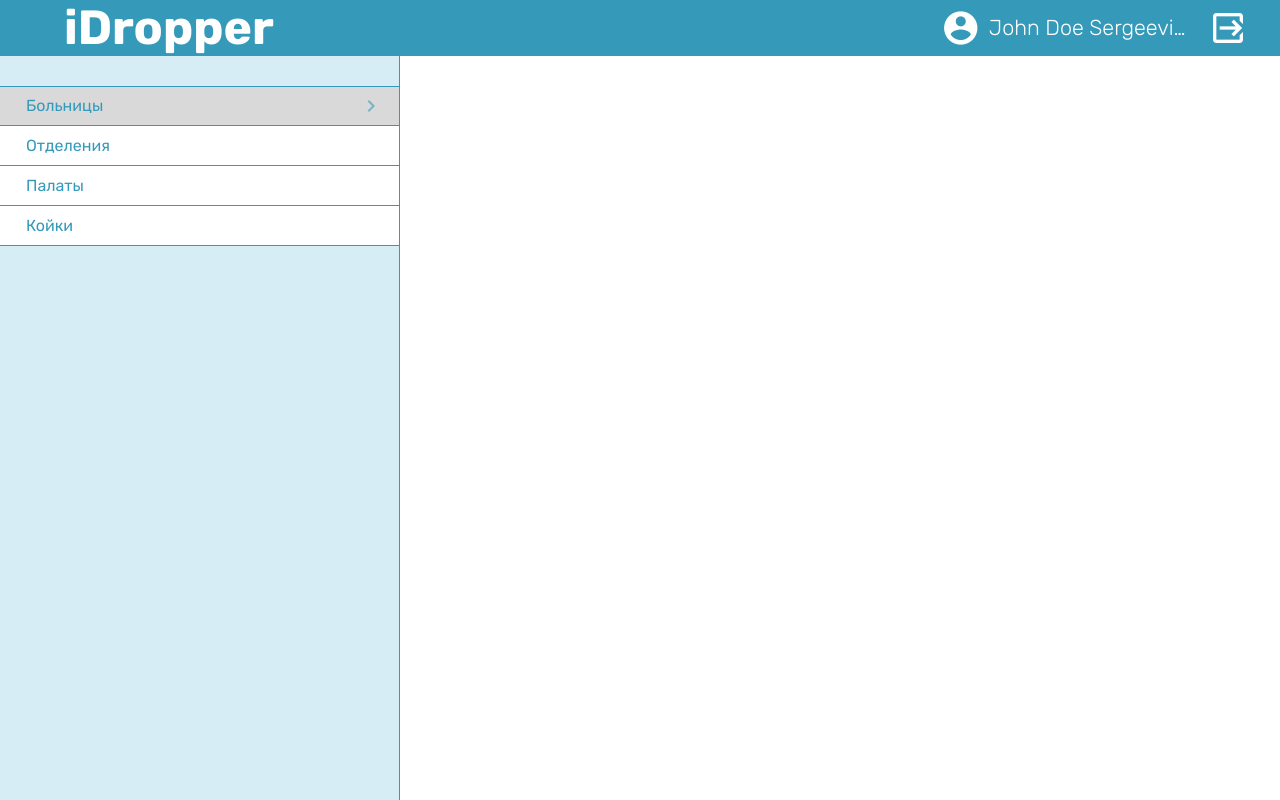
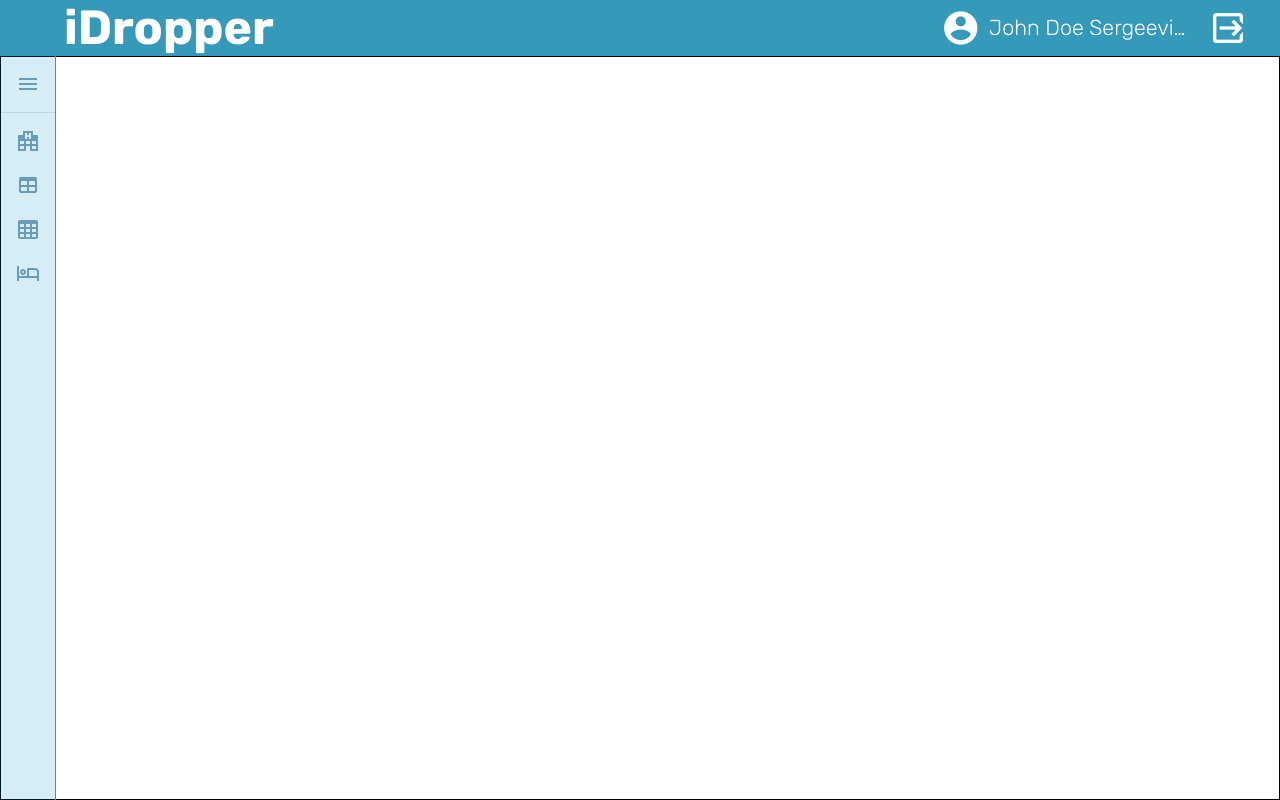
Before and after one commit to vEveriAxas/iDropper, a Vue app: page /main/1 in a window 1280 px wide. Built offline with nearby package versions, Linux system fonts and the light colour scheme.

Commit message:
edit-navigationDrawer

```diff
--- a/src/App.vue
+++ b/src/App.vue
@@ -48,7 +48,8 @@ onMounted(() => {
     --hover-default: #D9D9D9;
 
     /* Color text */
-    --color-default: #359ABA;
+    /* --color-default: #359ABA; */
+    --color-default: #236690;
     --color-gray: rgb(95, 95, 95);
 
     /* Font */
--- a/src/components/navigationDrawer/drawerPanelComp.vue
+++ b/src/components/navigationDrawer/drawerPanelComp.vue
@@ -1,47 +1,76 @@
 <template>
-    <v-navigation-drawer class="navigation-drawer" :width="400">
+    <v-navigation-drawer class="navigation-drawer" :width="props.drawerWidth" v-model="drawer" :rail="rail" permanent
+        @click="rail = false">
+        <v-list-item
+        base-color="var(--color-default)"
+        prepend-icon="mdi-menu">
+            <template v-slot:append>
+                <v-btn variant="text" icon="mdi-chevron-left" @click.stop="rail = !rail"></v-btn>
+            </template>
+        </v-list-item>
 
+        <v-divider></v-divider>
+
+        <v-list density="compact" nav>
             <!-- БОЛЬНИЦЫ -->
             <v-list-item
-        class="navigation-drawer__item"
-        link
-        :append-icon="(true) ? 'mdi-chevron-right' : ''"
-        :style="(true)? {backgroundColor: 'var(--bg-color-gray)'} : {}"
-        >
-            <p class="item--title">Больницы</p>
+            prepend-icon="mdi-hospital-building"
+            title="Больницы"
+            base-color="var(--color-default)"
+            value="hospitals">
+                <template v-slot:append>
+                    <v-icon variant="text" v-show="false" icon="mdi-chevron-right"></v-icon>
+                </template>
             </v-list-item>
 
             <!-- ОТДЕЛЕНИЯ -->
             <v-list-item
-        class="navigation-drawer__item"
-        link
-       :append-icon="(false) ? 'mdi-chevron-right' : ''"
-        >
-            <p class="item--title">Отделения</p>
+            prepend-icon="mdi-table"
+            title="Отделения"
+            base-color="var(--color-default)"
+            value="departments">
+                <template v-slot:append>
+                    <v-icon variant="text" v-show="false" icon="mdi-chevron-right"></v-icon>
+                </template>
             </v-list-item>
 
             <!-- ПАЛАТЫ -->
             <v-list-item
-        class="navigation-drawer__item"
-        link
-       :append-icon="(false) ? 'mdi-chevron-right' : ''"
-        >
-            <p class="item--title">Палаты</p>
+            prepend-icon="mdi-table-large"
+            title="Палаты"
+            base-color="var(--color-default)"
+            value="chambers">
+                <template v-slot:append>
+                    <v-icon variant="text" v-show="false" icon="mdi-chevron-right"></v-icon>
+                </template>
             </v-list-item>
 
             <!-- КОЙКИ -->
             <v-list-item
-        class="navigation-drawer__item"
-        link
-        :append-icon="(false) ? 'mdi-chevron-right' : ''"
-        >
-            <p class="item--title">Койки</p>
+            prepend-icon="mdi-bed-outline"
+            title="Койки"
+            base-color="var(--color-default)"
+            value="beds">
+                <template v-slot:append>
+                    <v-icon variant="text" v-show="false" icon="mdi-chevron-right"></v-icon>
+                </template>
             </v-list-item>
+        </v-list>
     </v-navigation-drawer>
 </template>
 
 <script setup lang="ts">
+import { ref, defineProps } from 'vue';
 
+// ============================  PROPS  ================================
+const props = defineProps<{
+    drawerWidth: number,
+}>();
+
+// ============================  DATA  ================================
+
+const drawer = ref(true)
+const rail = ref(true)
 
 </script>
 
@@ -52,21 +81,4 @@
     margin-top: auto;
     border-right: var(--border-thin);
 }
-.navigation-drawer__item {
-    position: relative;
-    margin-top: 1.875rem;
-    border-top: var(--border-thin);
-    border-bottom: var(--border-thin);
-    background-color: var(--bg-color-white);
-    color: var(--color-default);
-}
-.navigation-drawer__item + .navigation-drawer__item {
-    margin-top: 0;
-    border-top: none;
-    border-bottom: var(--border-thin);
-}
-.item--title {
-    margin-left: 10px;
-}
-
 </style>
--- a/src/views/MainView.vue
+++ b/src/views/MainView.vue
@@ -1,16 +1,30 @@
 <template>
-    <div class="main-container">
-        <drawerPanelComp/>
+    <div class="main__container">
+        <drawerPanelComp :drawer-width="drawerWidth" />
+        <div class="main__content-block">
+        </div>
     </div>
 </template>
 
 <script setup lang="ts">
 import drawerPanelComp from '../components/navigationDrawer/drawerPanelComp';
+import { ref } from 'vue';
+
+const drawerWidth = ref(450);
+
 
 </script>
 
 <style scoped>
-.main-container {
+.main__container {
+    display: flex;
+    width: 100%;
     height: 100%;
 }
+.main__content-block {
+    width: 100%;
+    height: 100%;
+    border: 1px solid black;
+}
+
 </style>
```
Also changed, not shown: src/components/filterPanel/filterPanelComp.vue (added, +21 -0 lines). Lines whose indentation alone changed are shown as unchanged.
